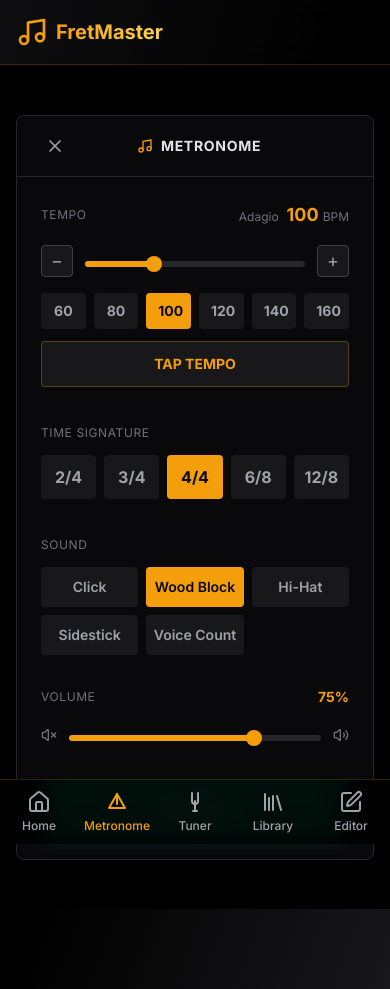
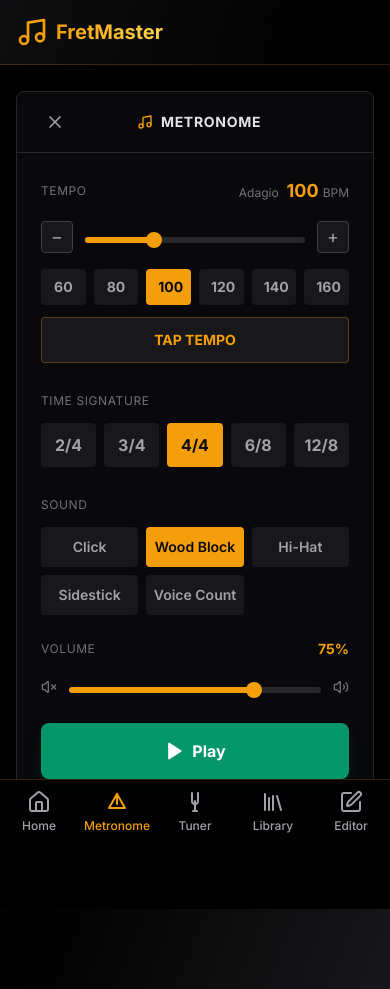
Before and after one commit to randysoller/onspace-9bg96c-13939, a React (Vite) app: page /metronome in a window 390 px wide. Built offline with nearby package versions, Linux system fonts and the light colour scheme.

Commit message:
Add mobile padding to Metronome page

```diff
--- a/src/pages/Metronome.tsx
+++ b/src/pages/Metronome.tsx
@@ -45,8 +45,8 @@ export default function Metronome() {
   };
 
   return (
-    <div className="min-h-screen bg-black text-white flex items-center justify-center p-4">
-      <div className="w-full max-w-md bg-zinc-950 border border-zinc-800 rounded-lg">
+    <div className="min-h-screen bg-black text-white flex items-center justify-center p-4 pb-24">
+      <div className="w-full max-w-md bg-zinc-950 border border-zinc-800 rounded-lg my-auto">
         {/* Header */}
         <div className="border-b border-zinc-800 px-6 py-4 flex items-center justify-between">
           <button
@@ -65,7 +65,7 @@ export default function Metronome() {
         </div>
 
         {/* Content */}
-        <div className="px-6 py-6 space-y-8">
+        <div className="px-6 py-6 space-y-6">
           {/* Tempo */}
           <div>
             <div className="flex items-center justify-between mb-4">
```
